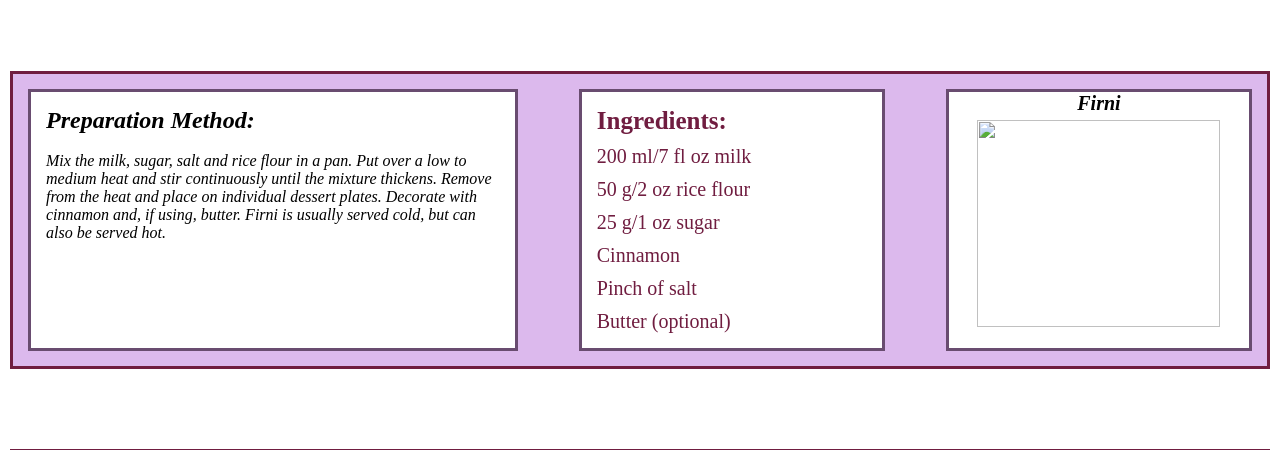
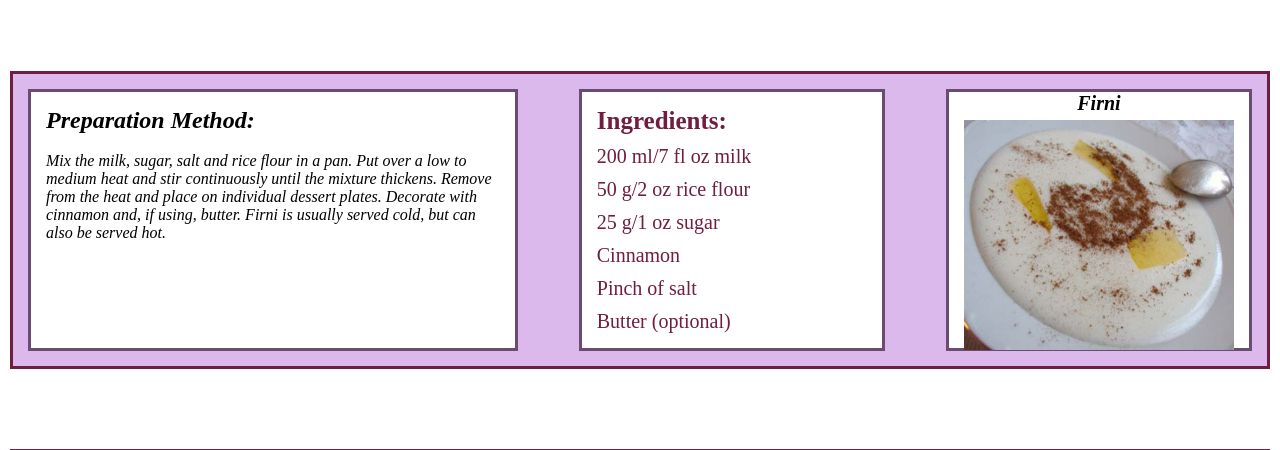
Before and after one commit to RafigaBashirova/rafigabashirova.github.io, a plain HTML site: page Desserts.html in a window 1280 px wide. Shown: the part 2941-3391 px from the top of the page. Drawn offline with Linux system fonts and the light colour scheme.

Commit message:
Update Desserts.html

```diff
--- a/Desserts.html
+++ b/Desserts.html
@@ -505,7 +505,7 @@ Remove from the heat and place on individual dessert plates. Decorate with cinna
 
 		<div class="image" onMouseOver="this.style.backgroundColor='#e3c5db'" onMouseOut="this.style.backgroundColor='#fff'">
             <div>Firni</div>
-            <img src="Rice-pudding-Firni.png"></div>
+            <img src="images/Rice-pudding-Firni.png"></div>
 	</section>
 
 
```
